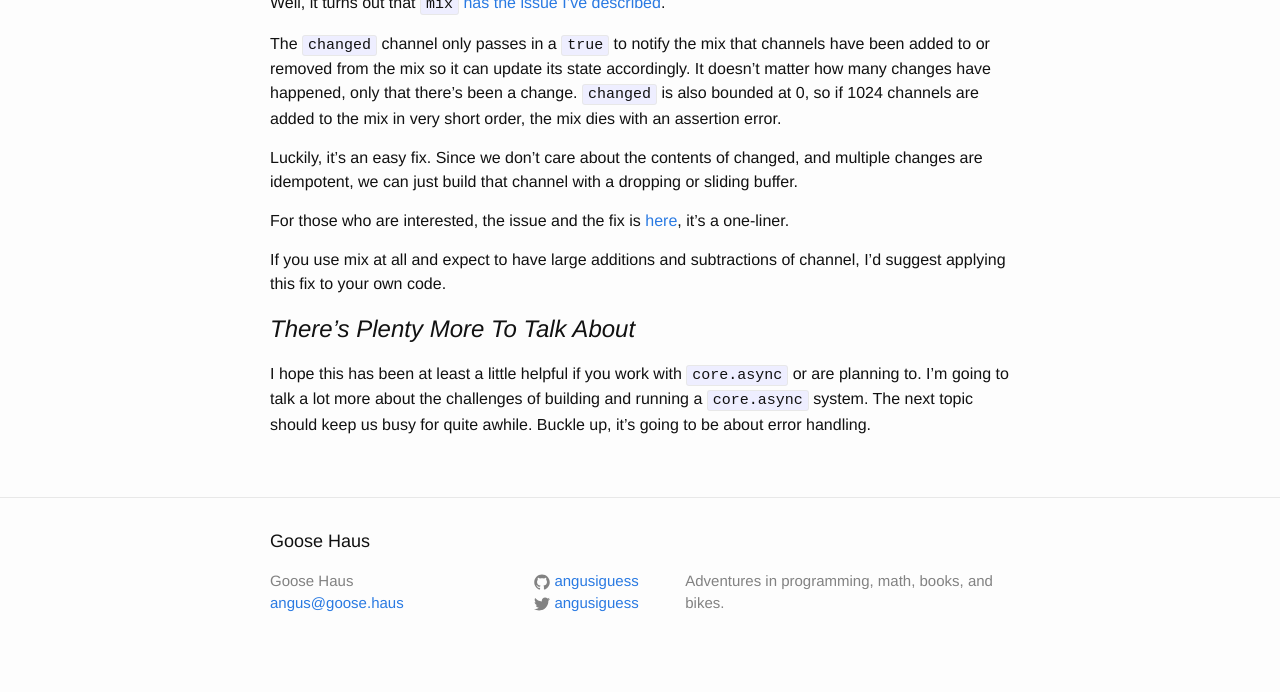
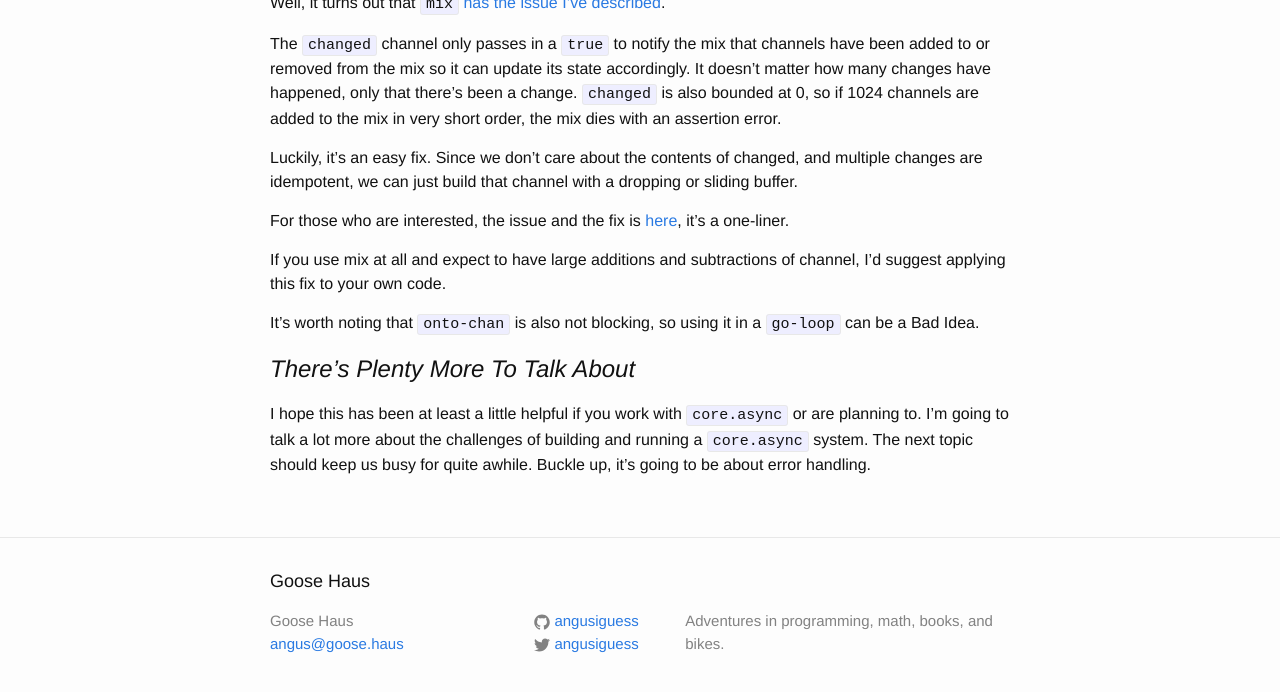
Before and after one commit to angusiguess/angusiguess.github.io-archive, a Jekyll site: the page built from _posts/2016-04-01-the-puts-and-takes-of-core-async.markdown, in a window 1280 px wide and 900 px high, scrolled down 2508 px, cut to the strip 185-877 px from the top of the window. Built offline with Jekyll 4.4.1, drawn with Linux system fonts in a browser that asks for light colours.

Commit message:
Add a bit about onto-chan

````diff
--- a/_posts/2016-04-01-the-puts-and-takes-of-core-async.markdown
+++ b/_posts/2016-04-01-the-puts-and-takes-of-core-async.markdown
@@ -132,6 +132,8 @@ For those who are interested, the issue and the fix is [here](http://dev.clojure
 If you use mix at all and expect to have large additions and subtractions of channel, I'd suggest applying this fix to your
 own code.
 
+It's worth noting that ```onto-chan``` is also not blocking, so using it in a ```go-loop``` can be a Bad Idea.
+
 # _There's Plenty More To Talk About_
 
 I hope this has been at least a little helpful if you work with ```core.async``` or are planning to. I'm going to talk a lot
````
